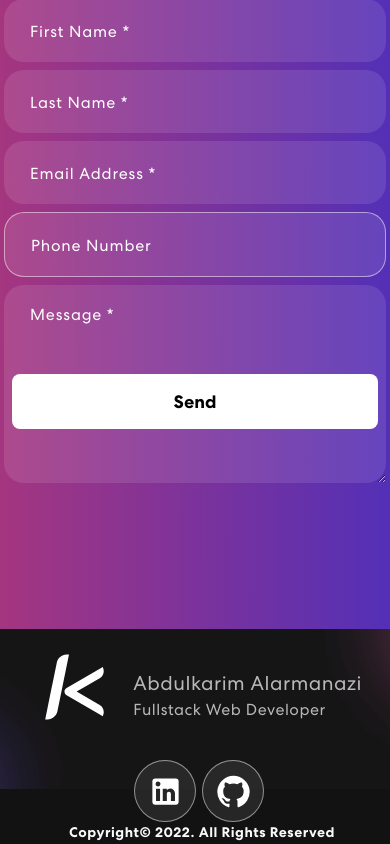
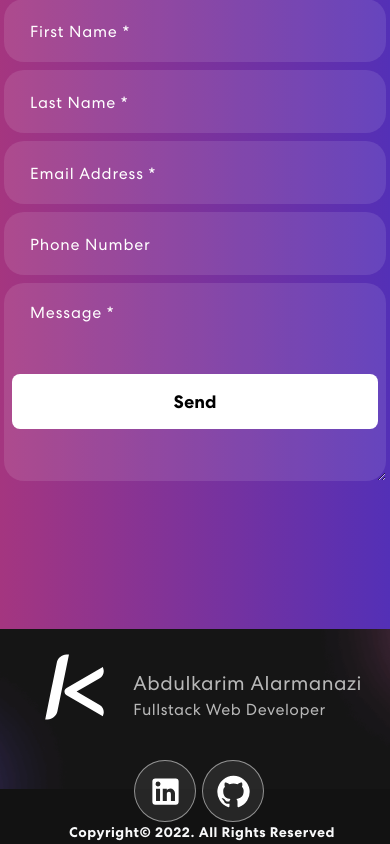
Before and after one commit to kemdev/kemdev.github.io, a Next.js app: page / in a window 390 px wide. Shown: the part 5917-6761 px from the top of the page. Built offline with nearby package versions, Linux system fonts and the light colour scheme.

Commit message:
remove phone input boreder

```diff
--- a/components/Contact.jsx
+++ b/components/Contact.jsx
@@ -200,6 +200,9 @@ export default function Contact() {
                             onChange={(e) => {
                               onFormUpdate("phone", e.target.value);
                             }}
+                            style={{
+                              border: 'none',
+                            }}
                           />
                         </Col>
                         <Col sm={12} className="px-1">
```
